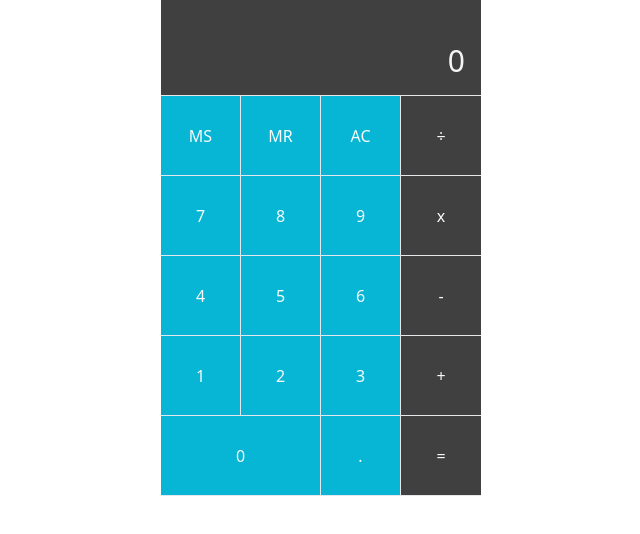
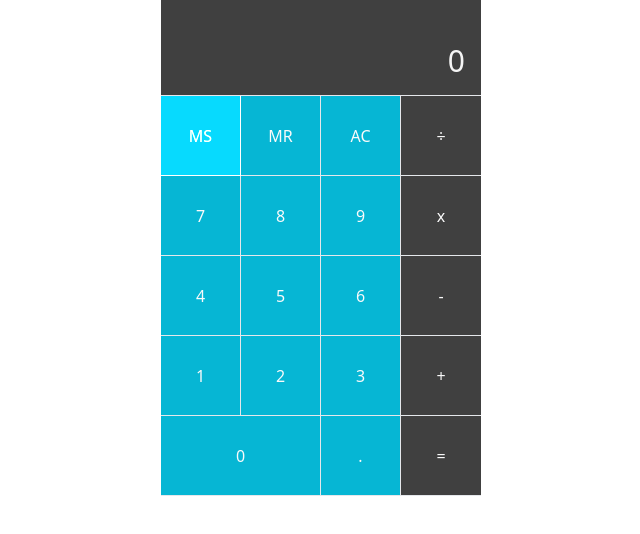
Before and after one commit to gondav/Calculator-React-Express, a React (Vite) app in the folder frontend/: page / in a window 1280 px wide. In both pictures the pointer is over the button "MS". Shown: the top 534 px of the page, without its empty margins (319-959 px from the left). Built offline with nearby package versions, Linux system fonts and the light colour scheme.

Commit message:
add hover and focus style to buttons

```diff
--- a/frontend/src/App.scss
+++ b/frontend/src/App.scss
@@ -1,9 +1,17 @@
 .btn-accent {
   @apply h-20 bg-cyan-500 border-b border-r;
+
+  &:hover, &:focus {
+    filter: brightness(1.2);
+  }
 }
 
 .btn-primary {
   @apply h-20 bg-neutral-700 border-b;
+
+  &:hover, &:focus {
+    filter: brightness(1.2);
+  }
 }
 
 .display {
```
